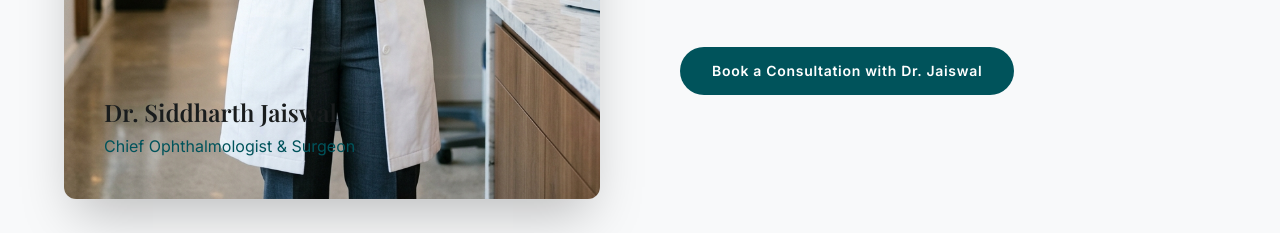
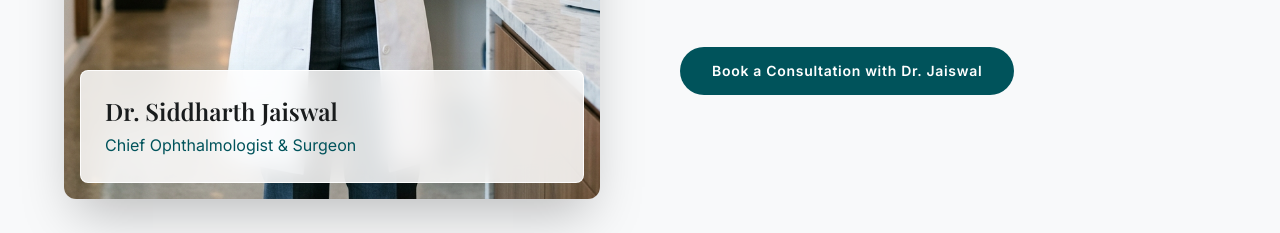
Before and after one commit to Rahul2749/EyeClinic, a React (Vite) app: page / in a window 1280 px wide. Shown: the part 2318-2551 px from the top of the page. Built offline with nearby package versions, Linux system fonts and the light colour scheme.

Commit message:
Add beautiful medical-themed gradient and grid background

```diff
--- a/src/index.css
+++ b/src/index.css
@@ -3,11 +3,29 @@
 @tailwind utilities;
 
 @layer base {
+  body {
+    background-color: #ffffff;
+    background-image:
+      radial-gradient(at 80% 0%, rgba(0, 109, 119, 0.08) 0px, transparent 50%),
+      radial-gradient(at 0% 50%, rgba(0, 83, 91, 0.05) 0px, transparent 50%),
+      radial-gradient(at 100% 100%, rgba(0, 109, 119, 0.1) 0px, transparent 50%),
+      linear-gradient(to right, rgba(0, 83, 91, 0.03) 1px, transparent 1px),
+      linear-gradient(to bottom, rgba(0, 83, 91, 0.03) 1px, transparent 1px);
+    background-size: 100% 100%, 100% 100%, 100% 100%, 60px 60px, 60px 60px;
+    background-attachment: fixed;
+  }
   .glass-layer {
     background: rgba(255, 255, 255, 0.4);
     backdrop-filter: blur(20px);
     -webkit-backdrop-filter: blur(20px);
     border: 1px solid rgba(255, 255, 255, 0.5);
+  }
+  .glass-panel {
+    background: rgba(255, 255, 255, 0.85);
+    backdrop-filter: blur(12px);
+    -webkit-backdrop-filter: blur(12px);
+    border: 1px solid rgba(255, 255, 255, 0.9);
+    box-shadow: 0 8px 32px rgba(0, 109, 119, 0.08);
   }
   .clinical-layer {
     background: #ffffff;
@@ -15,7 +33,7 @@
     box-shadow: 0 10px 30px rgba(0, 0, 0, 0.03);
   }
   .soft-glow {
-    box-shadow: 0 20px 40px rgba(0, 83, 91, 0.05);
+    box-shadow: 0 20px 40px rgba(0, 83, 91, 0.15);
   }
 }
 
```
